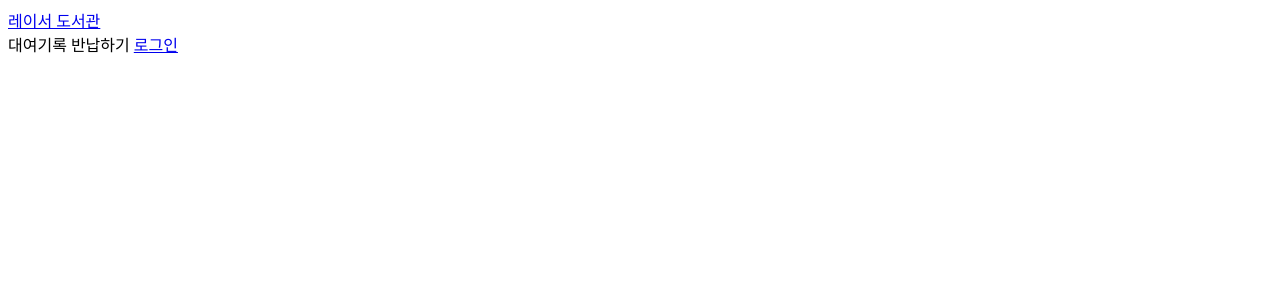
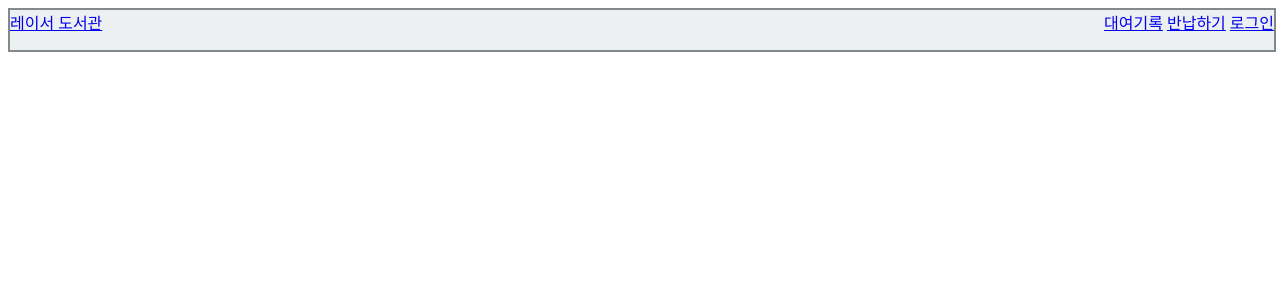
Before and after one commit to Moon-Ji/EliceLibrary, a Flask app: page / in a window 1280 px wide. Shown: the top 300 px of the page. Run offline with Flask 2, Linux system fonts and the light colour scheme.

Commit message:
_navbar, main 기능 및 css 구현

```diff
--- a/library/static/css/style.css
+++ b/library/static/css/style.css
@@ -0,0 +1,44 @@
+.navbar {
+    width: 100%;
+    height: 40px;
+    background-color: rgb(237, 240, 241);
+    margin-bottom: 10px;
+    border: 2px solid rgb(130, 136, 139);
+}
+
+.navbar-container {
+    display: inline;
+}
+
+.nav-menu {
+    float: right;
+}
+
+.book-card {
+    display: inline-block;
+    margin-left: 30px;
+    margin-top: 50px;
+    border: 1px solid black;
+    box-sizing: border-box;
+    width: 296px;
+    height: 407px;
+    text-align: center;
+}
+
+.book-card p {
+    font-size: 15px;
+    margin-top: 2px;
+    margin-bottom: 2px;
+}
+
+
+.book-image {
+    width: 200px;
+    height: 250px;
+    object-fit: contain;
+    margin-bottom: 20px;
+}
+
+.bookcard-container {
+    position: relative;
+}
--- a/library/templates/_navbar.html
+++ b/library/templates/_navbar.html
@@ -1,10 +1,12 @@
-<nav>
-    <div>
+<nav class="navbar">
+    <link rel="stylesheet" href="{{ url_for('static', filename='css/style.css') }}">
+
+    <div class="container">
         <a href="{{ url_for('main') }}">레이서 도서관</a>
 
-        <div>
-            <a>대여기록</a>
-            <a>반납하기</a>
+        <div class="nav-menu">
+            <a href="#">대여기록</a>
+            <a href="#">반납하기</a>
             {% if session['id'] %}
                 <a href="logout">로그아웃</a>
             {% else %}
--- a/library/templates/main.html
+++ b/library/templates/main.html
@@ -3,15 +3,16 @@
 {% block title %}메인 페이지{% endblock %}
 
 {% block page_content %}
-<table>
-    {% for book in books %}
-        <tr>
-            <img src="{{ url_for('static', filename='image/book_img/1.png') }}" alt='book_image'>
-            <td>{{ book.book_name }}</td>
-            <td>{{ book.rating }}</td>
-            <td>{{ book.stock }}</td>
-        </tr>
-    {% endfor %}
-    </table>
+    <div class='bookcard-container'>
+        {% for book in books %}
+            <div class="book-card">
+                <img class="book-image" src="{{ book.image_path }}" alt='book_image'>
+                <p>{{ book.book_name }}</p>
+                <p>{{ book.rating }}</p>
+                <p>{{ book.stock }}권 남음</p>
+                <button>대여하기</button>
+            </div>
+        {% endfor %}
+    </div>
 
 {% endblock %}
```
